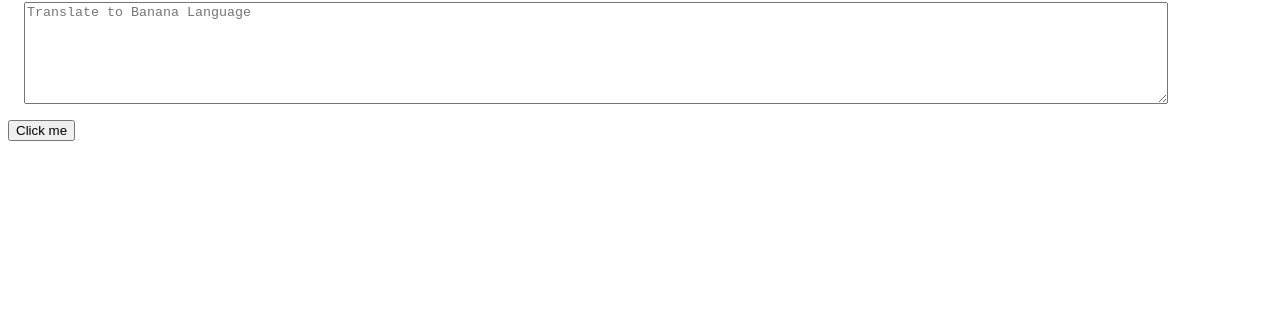
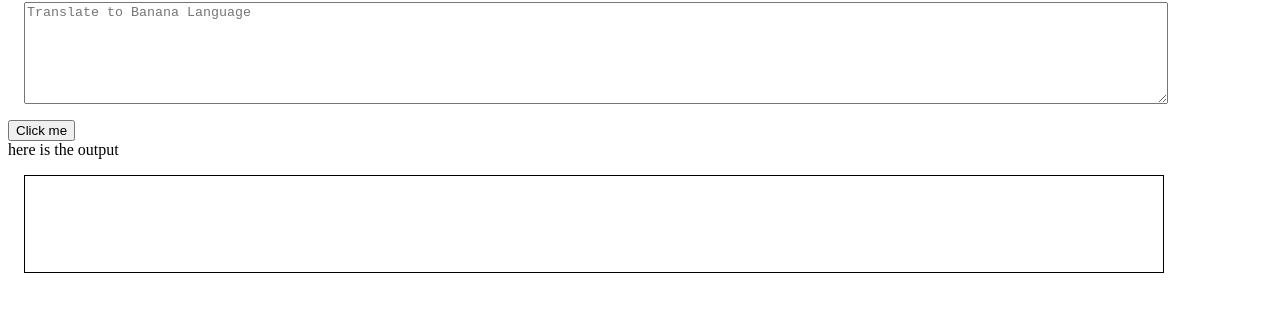
Before and after one commit to srimanram/Banana-speaks, a plain HTML site: page index.html in a window 1280 px wide. Shown: the part 78-390 px from the top of the page. Drawn offline with Linux system fonts and the light colour scheme.

Commit message:
input output processing

```diff
--- a/app.js
+++ b/app.js
@@ -1,8 +1,8 @@
 var btn = document.querySelector(".btn-trans");
 var textint=document.querySelector(".text-int");
-console.log(textint);
+var output=document.querySelector("#output");
+
 function click() {
-    console.log("clicked");
-    console.log("Entered text:", textint.value);
-}
+    output.innerText="banana "+ textint.value;
+};
 btn.addEventListener("click", click)
--- a/index.html
+++ b/index.html
@@ -11,6 +11,8 @@
     <h1>HI,</h1>
     <textarea class="text-int" placeholder="Translate to Banana Language"></textarea>
     <button class="btn-trans">Click me</button>
+    <div>here is the output</div>
+    <div id="output"></div>
     <script src="app.js" type="text/javascript"></script>
 </body>
 </html>
--- a/style.css
+++ b/style.css
@@ -4,3 +4,10 @@
     height: 12vh;
     width: 90%;
 }
+#output {
+    border: 1px solid;
+    display:block;
+    margin: 1rem;
+    height: 12vh;
+    width: 90%;
+}
```
